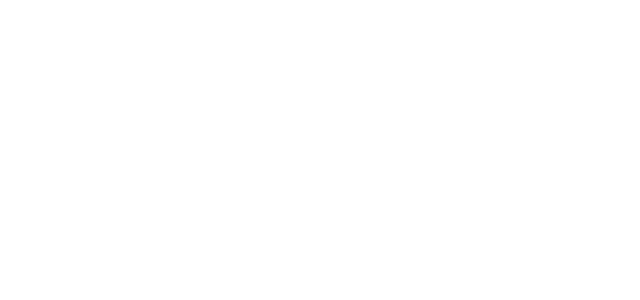
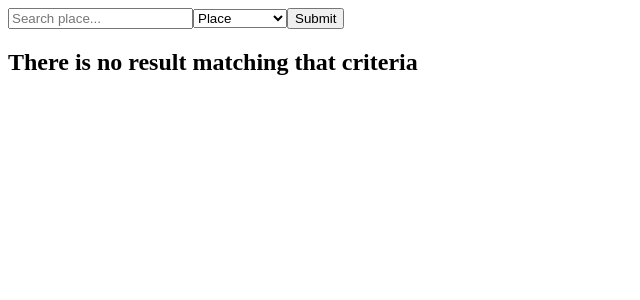
Before and after one commit to yerayboix/webapp-frontend-EI1039, a React (Create React App) app: page /search in a window 1280 px wide. Before the commit this address had no page. Shown: the top 300 px of the page, without its empty margins (0-640 px from the left). Built offline with nearby package versions, Linux system fonts and the light colour scheme.

Commit message:
feat(it02r02h01): search bar and showing results of search places by name implemented
Voy a llorar

```diff
--- a/src/App.js
+++ b/src/App.js
@@ -5,6 +5,7 @@
 import Login from './components/users/Login';
 import Profile from './components/users/Profile';
 import ChangePswd from './components/users/ChangePswd';
+import Search from './components/places/Search';
 
 
 
@@ -19,6 +20,7 @@
               <Route path="/profile" element={<Profile/>}/>
               <Route path="/changepswd" element={<ChangePswd/>}/>
               <Route path="/signup" element={<Signup/>}/>
+              <Route path="/search" element={<Search/>}/>
             </Routes>
         </section>
       </div>
--- /dev/null
+++ b/src/components/places/Search.js
@@ -0,0 +1,98 @@
+import React from 'react';
+import { useNavigate } from 'react-router-dom';
+import { auth } from '../../config/firebase';
+import { useState } from "react";
+
+const Search = () => {
+
+    console.log(window.localStorage);
+
+    const navigate = useNavigate();
+    const [errorMessage, setErrorMessage] = useState('');
+    const [searchTerm, setSearchTerm] = useState('');
+    //The search type can be P for Places or C for coordinates
+    const [searchType, setSearchType] = useState('P');
+    const [searchResults, setSearchResults] = useState([]);
+
+
+    const handleSearch = async (e) => {
+        e.preventDefault();
+        const searchObjective = {
+            searchTerm,
+        };
+        let direction;
+        if(searchType === 'P'){
+            direction = '/search/name';
+        }
+        else{
+            direction = '/search/coordinate';
+        }
+        fetch(direction,{
+            method: 'POST',
+            body: JSON.stringify(searchObjective),
+            headers:{
+                'Content-Type': 'application/json'
+                }
+        }).then(res=>res.json())
+        .catch(error => console.error('Error:', error))
+        .then(response =>{
+            if(response.mssg === 'Success'){
+                console.log(response.values);
+                setSearchResults(response.values);
+                console.log(searchResults + "despues de setear")
+            }else{
+                setErrorMessage(response.mssg);
+            }
+        });
+
+    }
+
+
+    return(
+        <div className="Search">
+            <div className="searchBar">
+                <form onSubmit={handleSearch}>
+                    <input type='text' name='searchBar' placeholder='Search place...' onChange={(e)=>setSearchTerm(e.target.value)}/>
+                    <select value={searchType} onChange={(e)=>setSearchType(e.target.value)}>
+                        <option value="P">Place</option>
+                        <option value="C">Coordinates</option>
+                    </select>
+                    <input type="submit"/>
+                </form>
+            </div>
+            <div>
+                {console.log(searchResults)}
+            { (!(searchResults instanceof Array)) ||searchResults.length===0
+                ?
+                    <div>
+                        <h1>There is no result matching that criteria</h1>
+                    </div>
+                :
+                    <div>
+                    {searchType==='P'
+                        ?
+                        <div>
+                            <table>
+                                <tbody>
+                                    {console.log(searchResults)}
+                                    {searchResults.map((place)=>(
+                                        <tr key={place.formatted}>
+                                            <td>{place.formatted}</td>
+                                        </tr>
+                                    ))}
+                                </tbody>
+                            </table>
+                        </div>
+                        :
+                        <div>
+
+                        </div>
+                    }
+                    </div>
+            }
+            </div>
+        </div>
+    )
+}
+
+export default Search;
```
